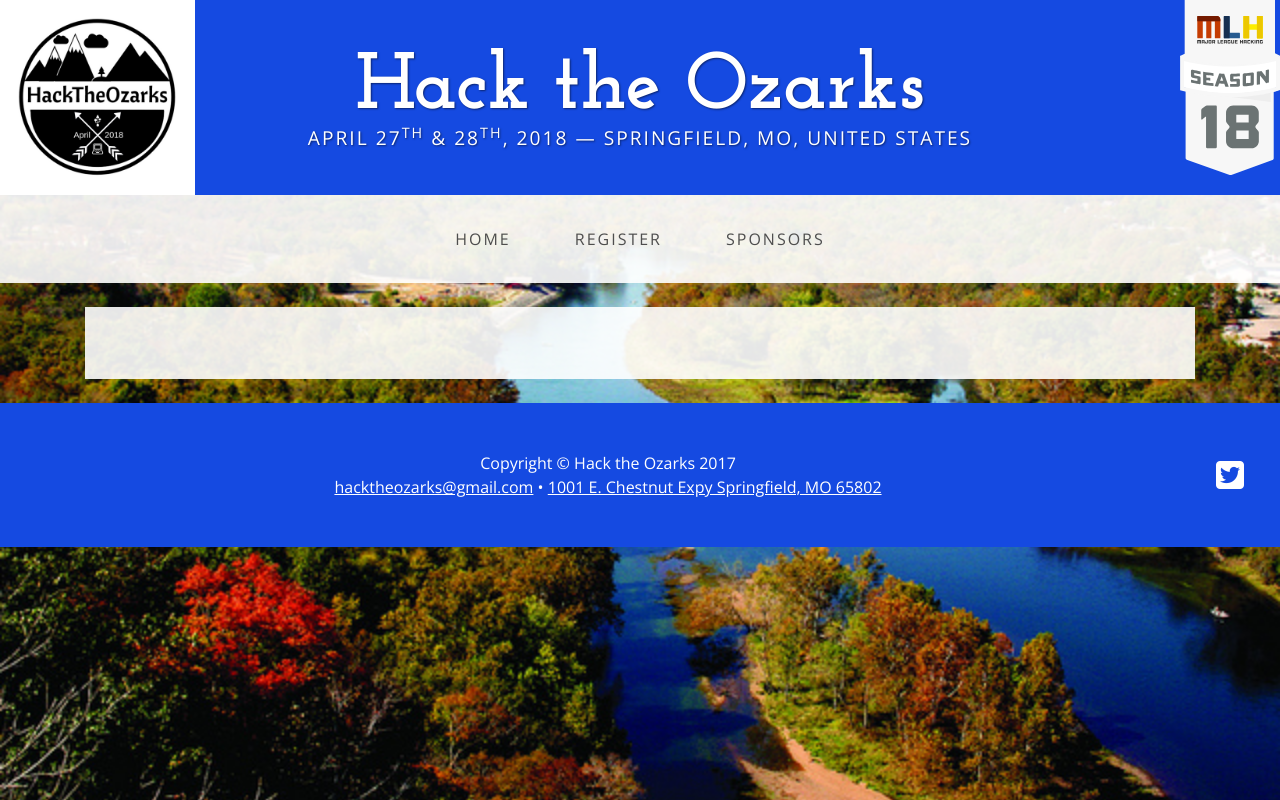
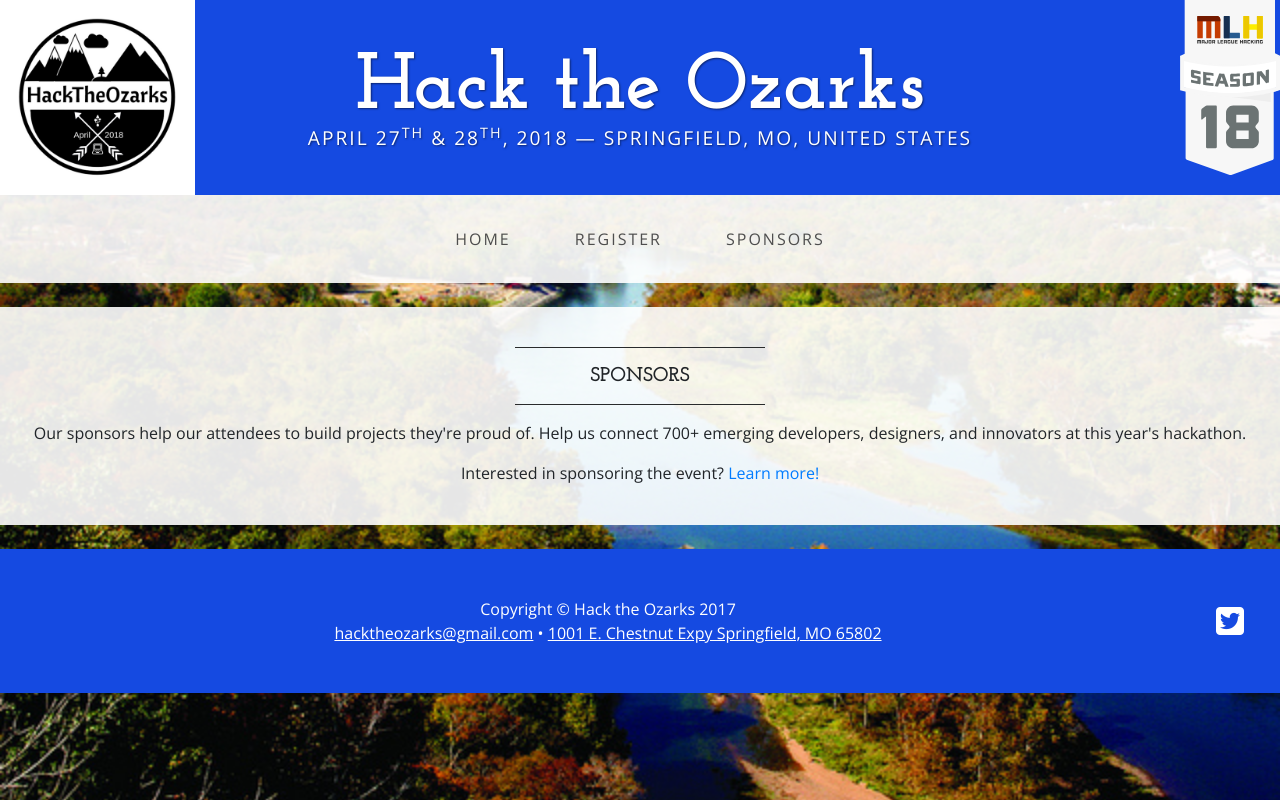
Before and after one commit to wrighta-otc/wrighta-otc.github.io, a website: page sponsors.html in a window 1280 px wide. Drawn offline with nearby package versions, Linux system fonts and the light colour scheme.

Commit message:
sponsorship page updates

```diff
--- a/sponsors.html
+++ b/sponsors.html
@@ -8,7 +8,7 @@
     <meta name="description" content="">
     <meta name="author" content="">
 
-    <title>Business Casual - Start Bootstrap Theme</title>
+    <title>HackTheOzarks - Sponsors</title>
 
     <!-- Bootstrap core CSS -->
     <link href="vendor/bootstrap/css/bootstrap.min.css" rel="stylesheet">
@@ -69,12 +69,19 @@
       </div>
     </nav>
 
-    <div class="container">
 
-	<div class="bg-faded p-4 my-4">
-          <img class="card-img img-fluid w-100" src="img/coming-soon.jpg" alt="">
+        <div class="bg-faded p-4 my-4">
+            <hr class="divider">
+            <h2 class="text-center text-lg text-uppercase my-0">
+                <strong>Sponsors</strong>
+            </h2>
+            <hr class="divider">
+            <p class="text-center">Our sponsors help our attendees to build projects they're proud of. Help us connect 700+ emerging developers, designers, and innovators at this year's hackathon. </p>
+            <p class="text-center">Interested in sponsoring the event? <a href="files/Sponsorship.pdf">Learn more!</a></p>
+            <p></p>
+        </div>
 
-      </div>
+
       <!-- <div class="bg-faded p-4 my-4">
         <div class="card card-inverse">
           <img class="card-img img-fluid w-100" src="img/slide-1.jpg" alt="">
```
Also changed, not shown: index.html (+2 -2 lines), 1 other file.
